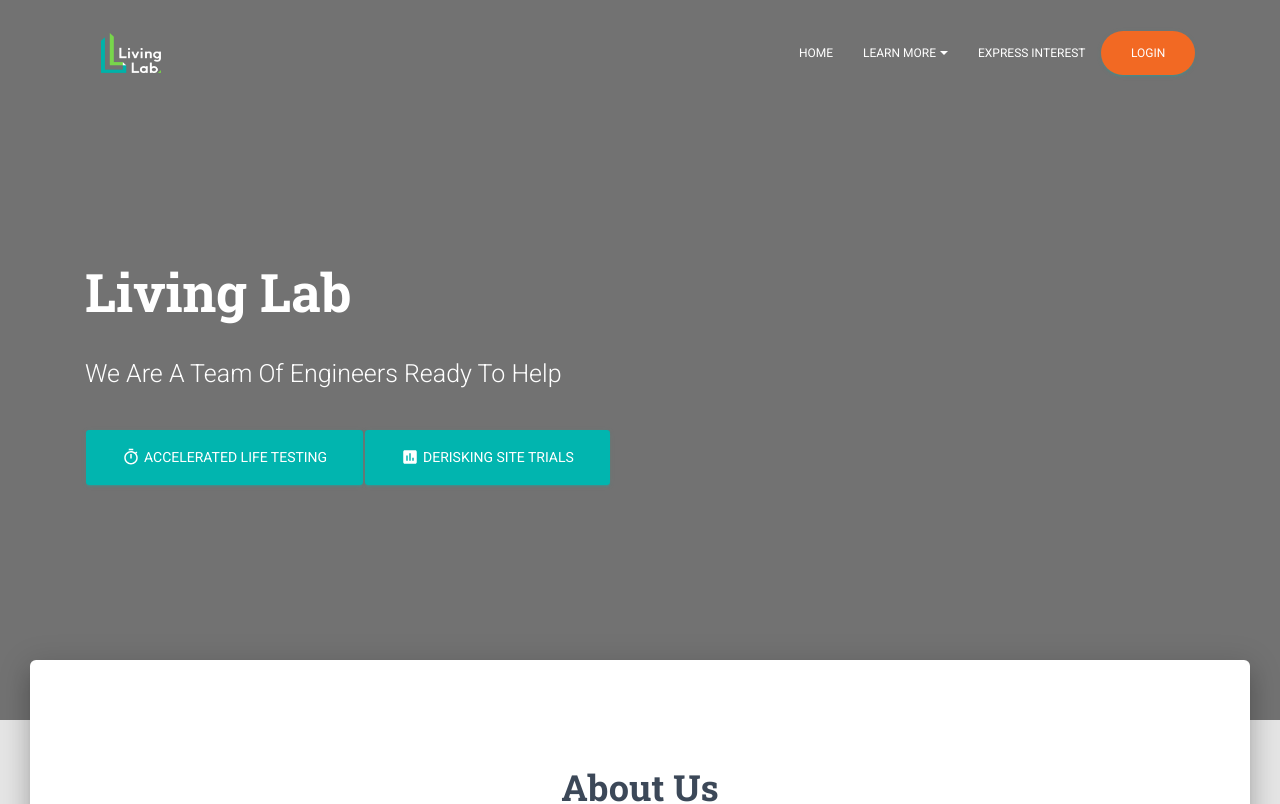
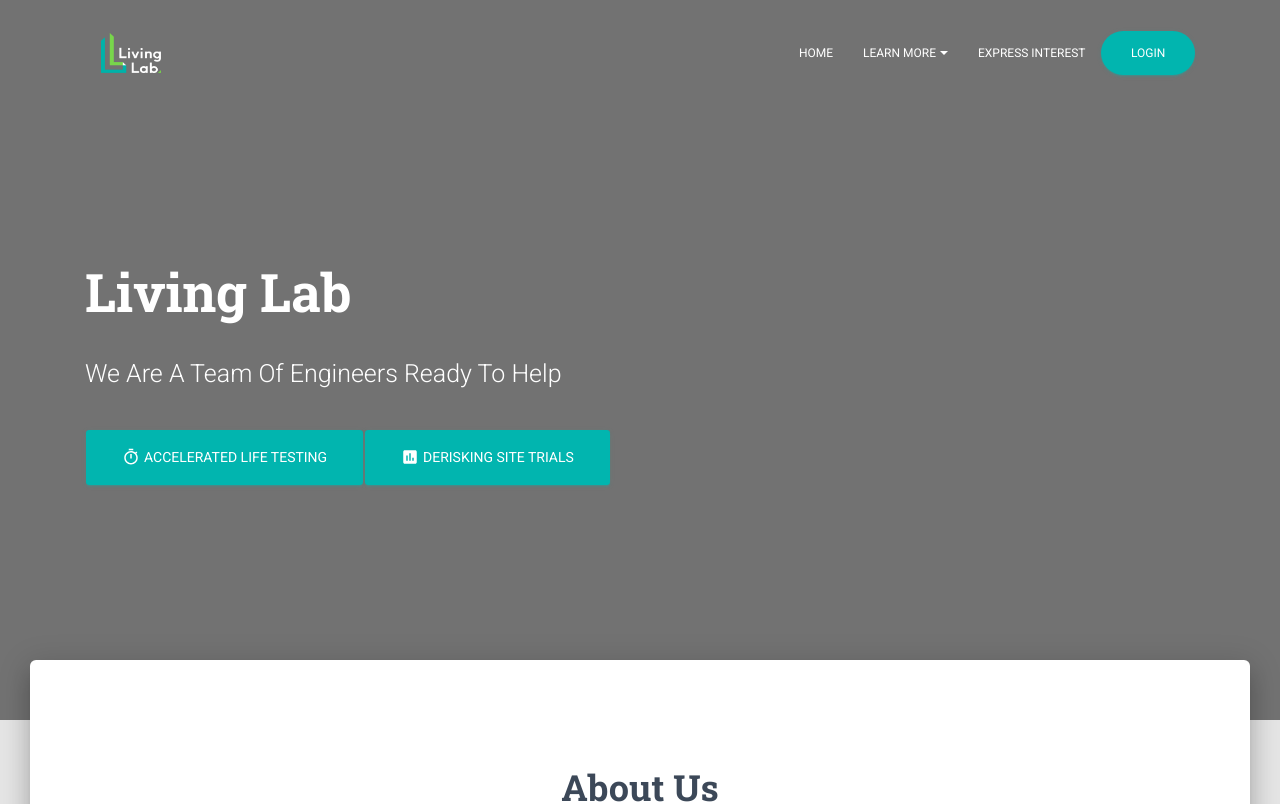
Before and after one commit to uwasystemhealth/livinglab-site-v3, a Next.js app: page / in a window 1280 px wide. Shown: the top 804 px of the page. Built offline with nearby package versions, Linux system fonts and the light colour scheme.

Commit message:
change color and login link

```diff
--- a/components/Layout/Navbar.js
+++ b/components/Layout/Navbar.js
@@ -86,7 +86,7 @@
 							</Button>
 						</ListItem>
 						<ListItem className={classes.listItem}>
-							<Button href='' className={classes.registerNavLink} onClick={(e) => e.preventDefault()} color='rose' round>
+							<Button href='https://id.atlassian.com/login' className={classes.registerNavLink} color='primary' round external>
 								Login
 							</Button>
 						</ListItem>
--- a/components/MaterialKit/CustomButtons/Button.js
+++ b/components/MaterialKit/CustomButtons/Button.js
@@ -18,7 +18,7 @@
 }));
 
 const RegularButton = React.forwardRef((props, ref) => {
-	const { href, color, round, children, fullWidth, disabled, simple, size, block, link, justIcon, className, ...rest } = props;
+	const { href, color, round, children, fullWidth, disabled, simple, size, block, link, justIcon, className, external, ...rest } = props;
 
 	const classes = makeComponentStyles();
 
@@ -37,14 +37,14 @@
 	});
 	return (
 		<Fragment>
-			{href ? (
+			{href && !external ? (
 				<Link href={href}>
 					<Button {...rest} ref={ref} classes={{ root: btnClasses }}>
 						{children}
 					</Button>
 				</Link>
 			) : (
-				<Button {...rest} ref={ref} classes={{ root: btnClasses }}>
+				<Button href={href} {...rest} ref={ref} classes={{ root: btnClasses }}>
 					{children}
 				</Button>
 			)}
```
